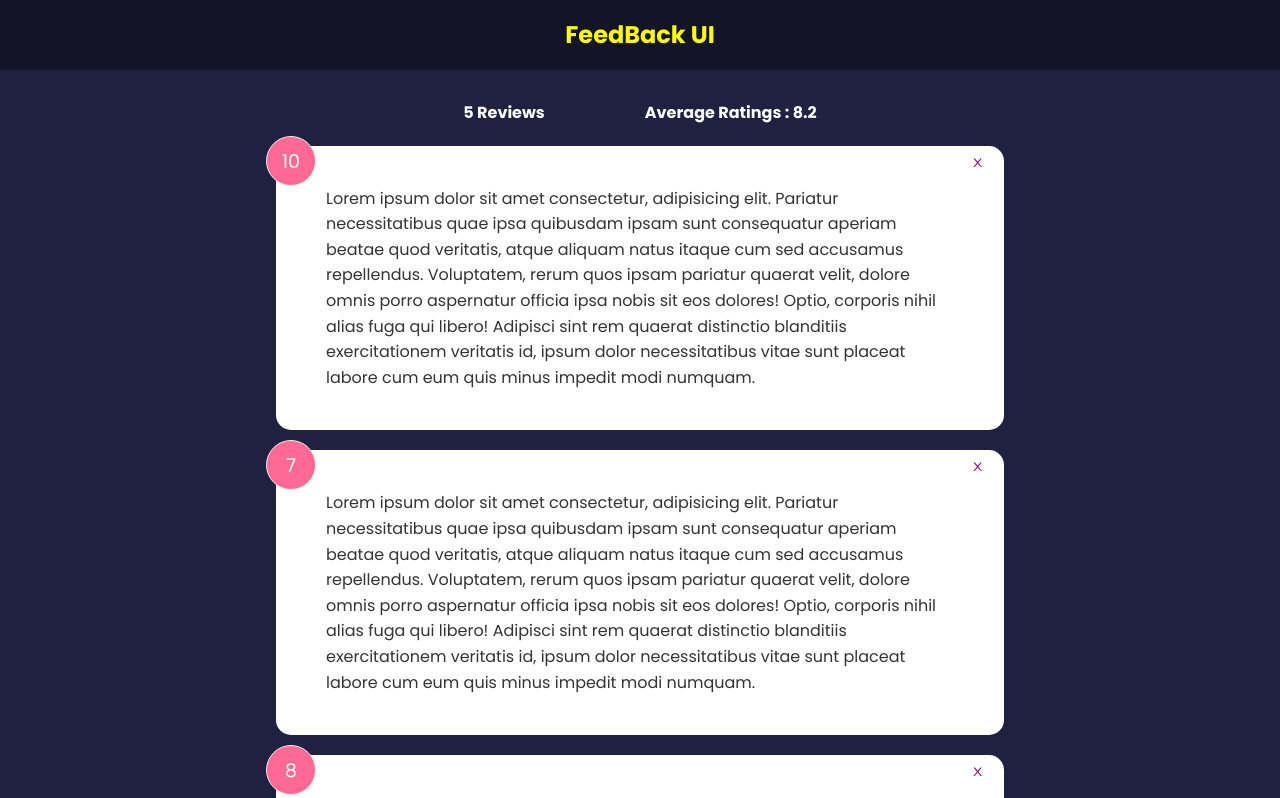
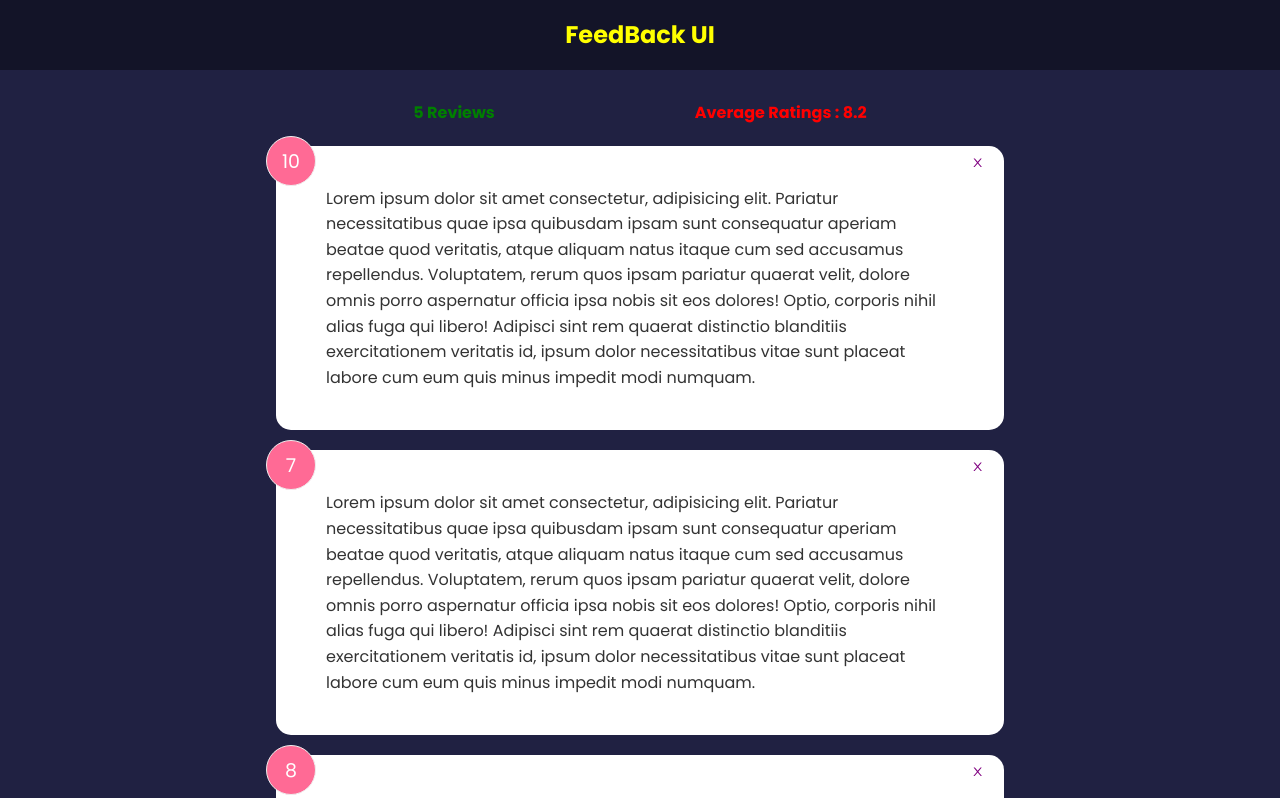
Before and after one commit to kalilBelgoumri/feedback_app, a React (Create React App) app: page / in a window 1280 px wide. Shown: the top 798 px of the page. Built offline with nearby package versions, Linux system fonts and the light colour scheme.

Commit message:
uptade and finish

```diff
--- a/src/components/FeedbackStats.jsx
+++ b/src/components/FeedbackStats.jsx
@@ -1,16 +1,17 @@
 import React from "react";
 
 function FeedbackStats({ feedBack }) {
-  let average = feedBack.reduce((acc, cur) => {
-    return acc + cur.rating;
-  }, 0)/feedBack.length
+  let average =
+    feedBack.reduce((acc, cur) => {
+      return acc + cur.rating;
+    }, 0) / feedBack.length;
 
-  console.log(average);
+  average=average.toFixed(1).replace(/[.,]0$/,'')
 
   return (
     <div className="feedback-stats">
-      <h4 className="feedback-reviews"> {feedBack.length} Reviews </h4>
-      <h4>Average Ratings : {average}</h4>
+      <h4 className="feedback-reviews "> {feedBack.length} Reviews </h4>
+      <h4 className="feedback-average">Average Ratings : {isNaN(average) ? 0 : average}</h4>
     </div>
   );
 }
--- a/src/index.css
+++ b/src/index.css
@@ -1,4 +1,4 @@
-@import url('https://fonts.googleapis.com/css2?family=Poppins:wght@400;600;700&display=swap');
+@import url("https://fonts.googleapis.com/css2?family=Poppins:wght@400;600;700&display=swap");
 * {
     box-sizing: border-box;
     margin: 0;
@@ -6,7 +6,7 @@
 }
 
 body {
-    font-family: 'Poppins', sans-serif;
+    font-family: "Poppins", sans-serif;
     background-color: #202142;
     color: #fff;
     line-height: 1.6;
@@ -90,11 +90,11 @@ header {
     color: #fff;
 }
 
-[type='radio'] {
+[type="radio"] {
     opacity: 0;
 }
 
-[type='radio']:checked~label {
+[type="radio"]:checked~label {
     background: #ff6a95;
     color: #fff;
 }
@@ -220,7 +220,12 @@ input:focus {
 }
 
 .feedback-reviews {
-    padding-right: 100px;
+    padding-right: 200px;
+    color: green;
+}
+
+.feedback-average {
+    color: red;
 }
 
 @media (max-width: 600px) {
```
